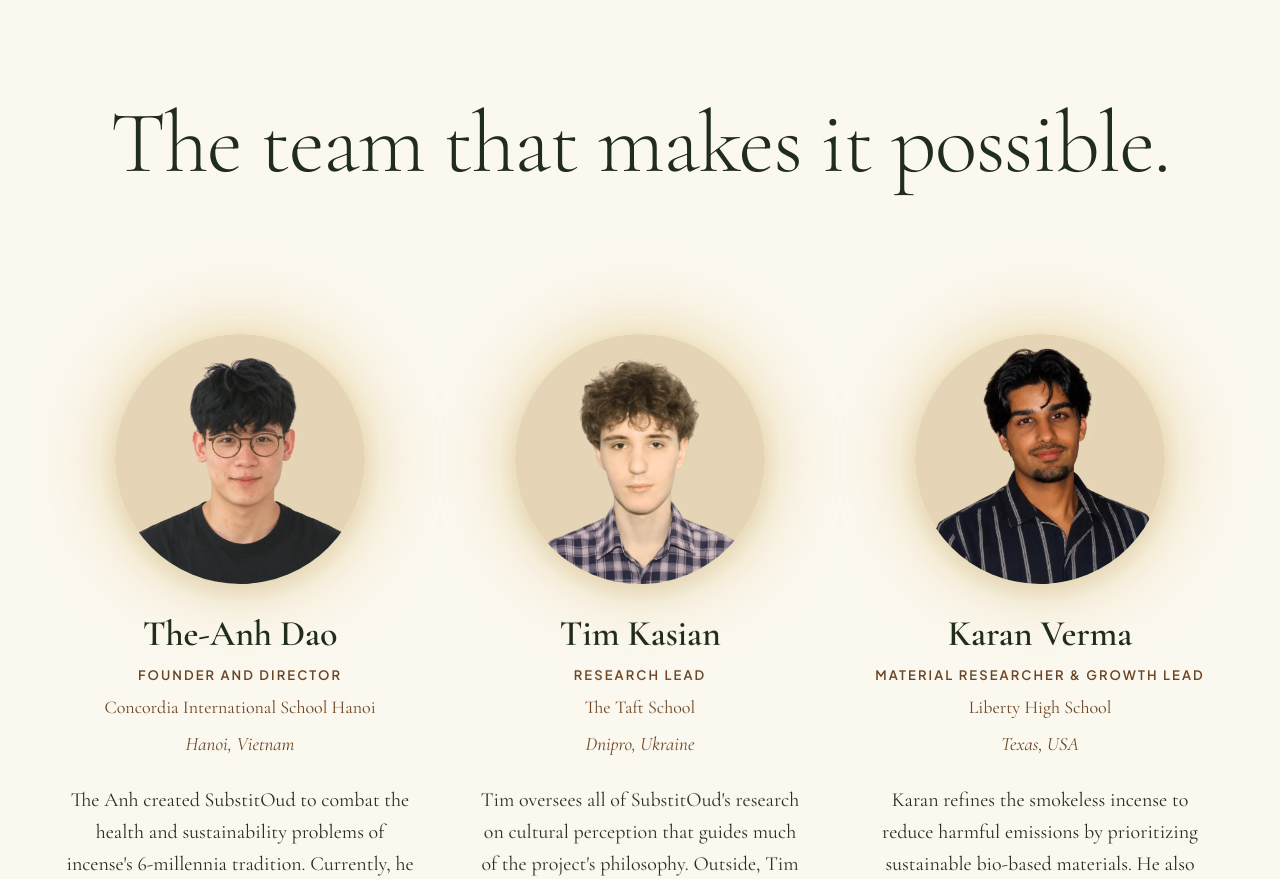
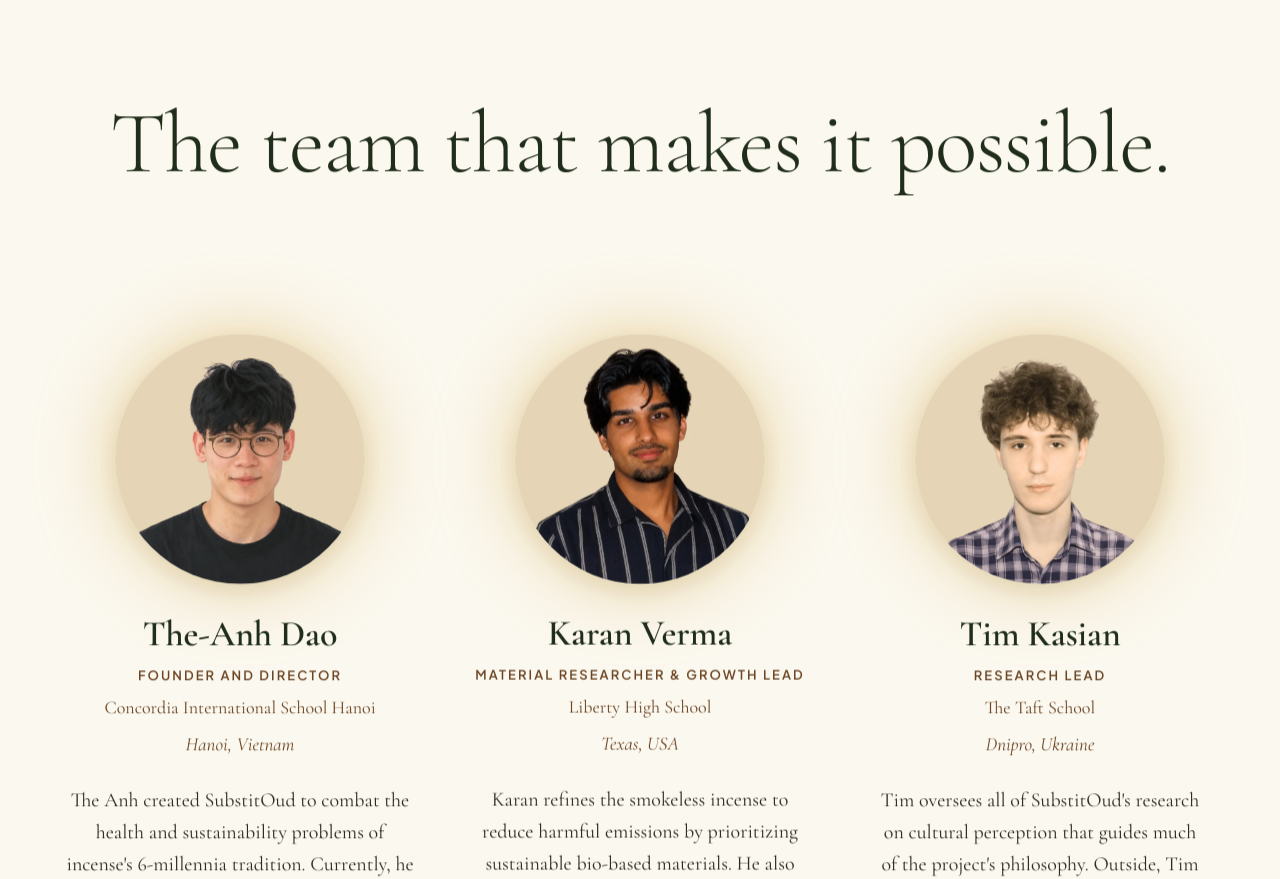
Before and after one commit to kvdoe/substitoud-site, a plain HTML site: page team.html in a window 1280 px wide. Shown: the part 82-961 px from the top of the page. Drawn offline with nearby package versions, Linux system fonts and the light colour scheme.

Commit message:
Team page: Karan Verma before Tim Kasian
Co-Authored-By: Claude Fable 5.2 <noreply@anthropic.com>
Claude-Session: https://claude.ai/code/session_019StEEwreHTuzLxnCVeLnUT

```diff
--- a/team.html
+++ b/team.html
@@ -511,24 +511,24 @@
 
       <article class="team-card reveal reveal-d1">
         <div class="team-photo-wrap">
-          <img class="team-photo" src="timkasianpfp.webp" alt="Tim Kasian, Research Lead at SubstitOud" width="800" height="800" decoding="async" />
+          <img class="team-photo" src="karanvermapfp.webp" alt="Karan Verma, Material Researcher and Growth Lead at SubstitOud" width="800" height="800" decoding="async" />
+        </div>
+        <h2 class="team-name">Karan Verma</h2>
+        <p class="team-position">Material Researcher &amp; Growth Lead</p>
+        <p class="team-school">Liberty High School</p>
+        <p class="team-home">Texas, USA</p>
+        <p class="team-desc">Karan refines the smokeless incense to reduce harmful emissions by prioritizing sustainable bio-based materials. He also leads temple expansion efforts and is the co-founder of Naturista Coffee Pods.</p>
+      </article>
+
+      <article class="team-card reveal">
+        <div class="team-photo-wrap">
+          <img class="team-photo" src="timkasianpfp.webp" alt="Tim Kasian, Research Lead at SubstitOud" width="800" height="800" decoding="async" loading="lazy" />
         </div>
         <h2 class="team-name">Tim Kasian</h2>
         <p class="team-position">Research Lead</p>
         <p class="team-school">The Taft School</p>
         <p class="team-home">Dnipro, Ukraine</p>
         <p class="team-desc">Tim oversees all of SubstitOud's research on cultural perception that guides much of the project's philosophy. Outside, Tim is an avid combinatorial number theory researcher specializing in integer mosaics.</p>
-      </article>
-
-      <article class="team-card reveal">
-        <div class="team-photo-wrap">
-          <img class="team-photo" src="karanvermapfp.webp" alt="Karan Verma, Material Researcher and Growth Lead at SubstitOud" width="800" height="800" decoding="async" loading="lazy" />
-        </div>
-        <h2 class="team-name">Karan Verma</h2>
-        <p class="team-position">Material Researcher &amp; Growth Lead</p>
-        <p class="team-school">Liberty High School</p>
-        <p class="team-home">Texas, USA</p>
-        <p class="team-desc">Karan refines the smokeless incense to reduce harmful emissions by prioritizing sustainable bio-based materials. He also leads temple expansion efforts and is the co-founder of Naturista Coffee Pods.</p>
       </article>
 
       <article class="team-card reveal reveal-d2">
```
